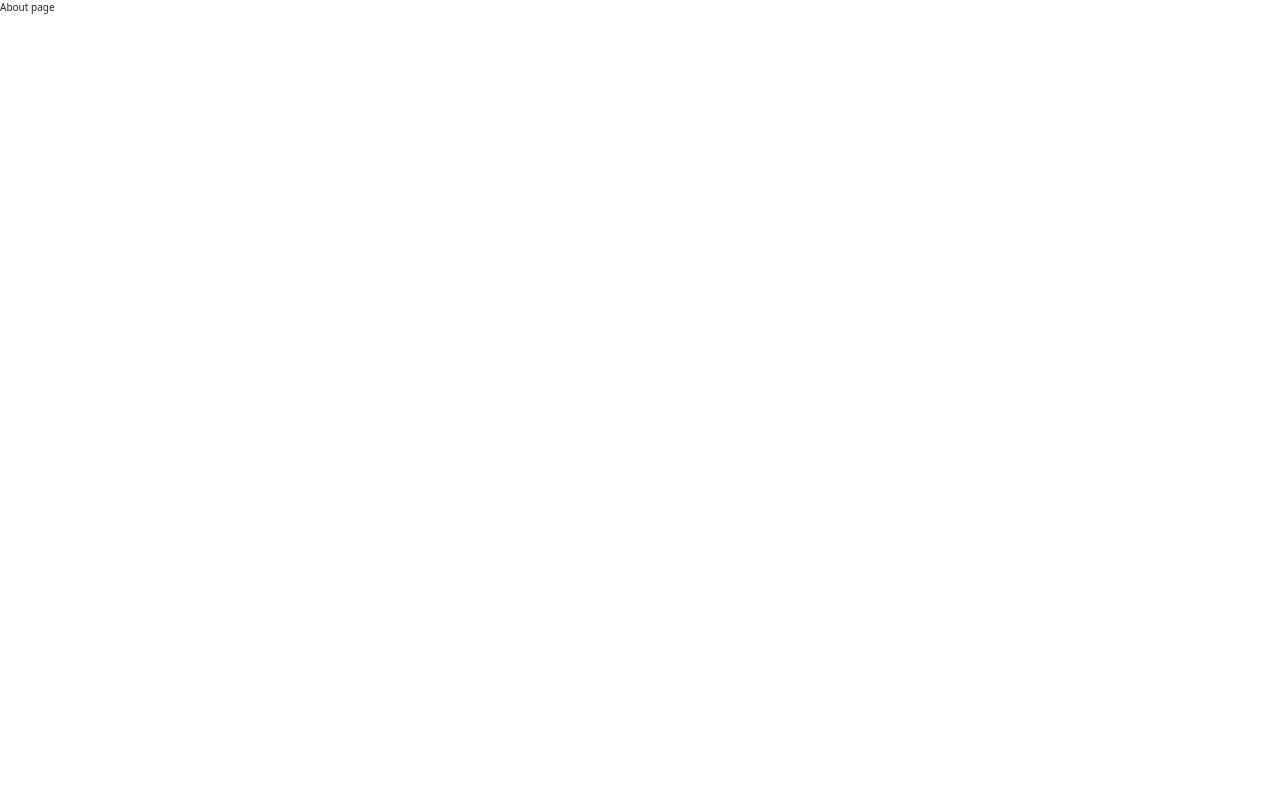
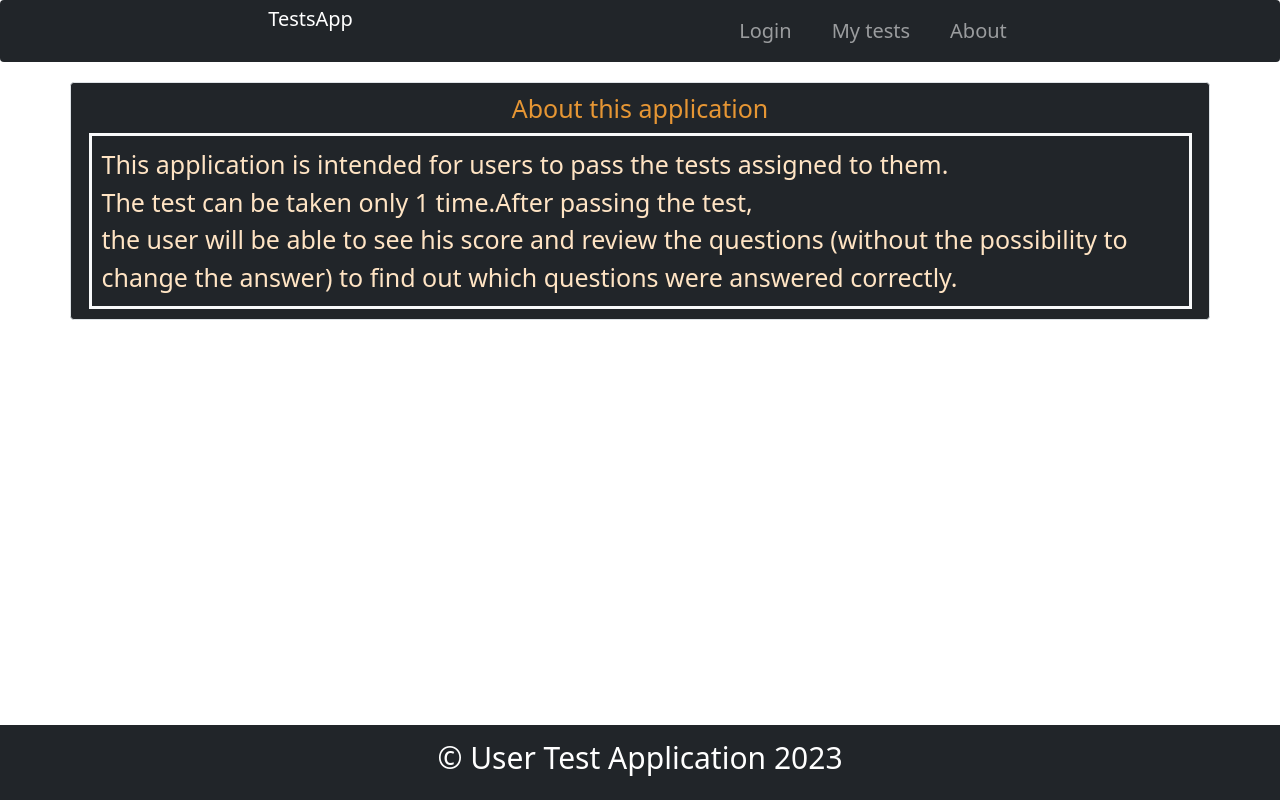
Before and after one commit to IhorPanasenko/UserTestingApplication, a React (Create React App) app in the folder client-test-app/: page /About in a window 1280 px wide. Built offline with nearby package versions, Linux system fonts and the light colour scheme.

Commit message:
Create about page with styles

```diff
--- /dev/null
+++ b/client-test-app/src/pages/about/About.css
@@ -0,0 +1,8 @@
+article {
+ font-size: 25px;
+ color: bisque;
+}
+
+.about_title{
+    color: rgb(230, 150, 52);
+}
--- a/client-test-app/src/pages/about/About.jsx
+++ b/client-test-app/src/pages/about/About.jsx
@@ -1,9 +1,34 @@
 import React from "react";
+import Header from "../../components/header/Header";
+import Footer from "../../components/footer/Footer";
+import { Container } from "react-bootstrap";
+import "./About.css";
 
 function About() {
-    return (
-        <div>About page</div>
-     );
+  return (
+    <>
+      <Header />
+      <div className="d-flex flex-column justify-content-between flex-grow-1">
+      <main>
+        <Container className="bg-dark border rounded">
+          <h1 className="text-center about_title m-3">About this application</h1>
+          <article className="text-start m-3 p-3 border border-3 border-light solid">
+            <span>
+              This application is intended for users to pass the tests assigned
+              to them. <br/> The test can be taken only 1 time.
+            </span>
+            <span>
+              After passing the test, <br/>the user will be able to see his score and
+              review the questions (without the possibility to change the
+              answer) to find out which questions were answered correctly.
+            </span>
+          </article>
+        </Container>
+      </main>
+      </div>
+      <Footer />
+    </>
+  );
 }
 
 export default About;
```
